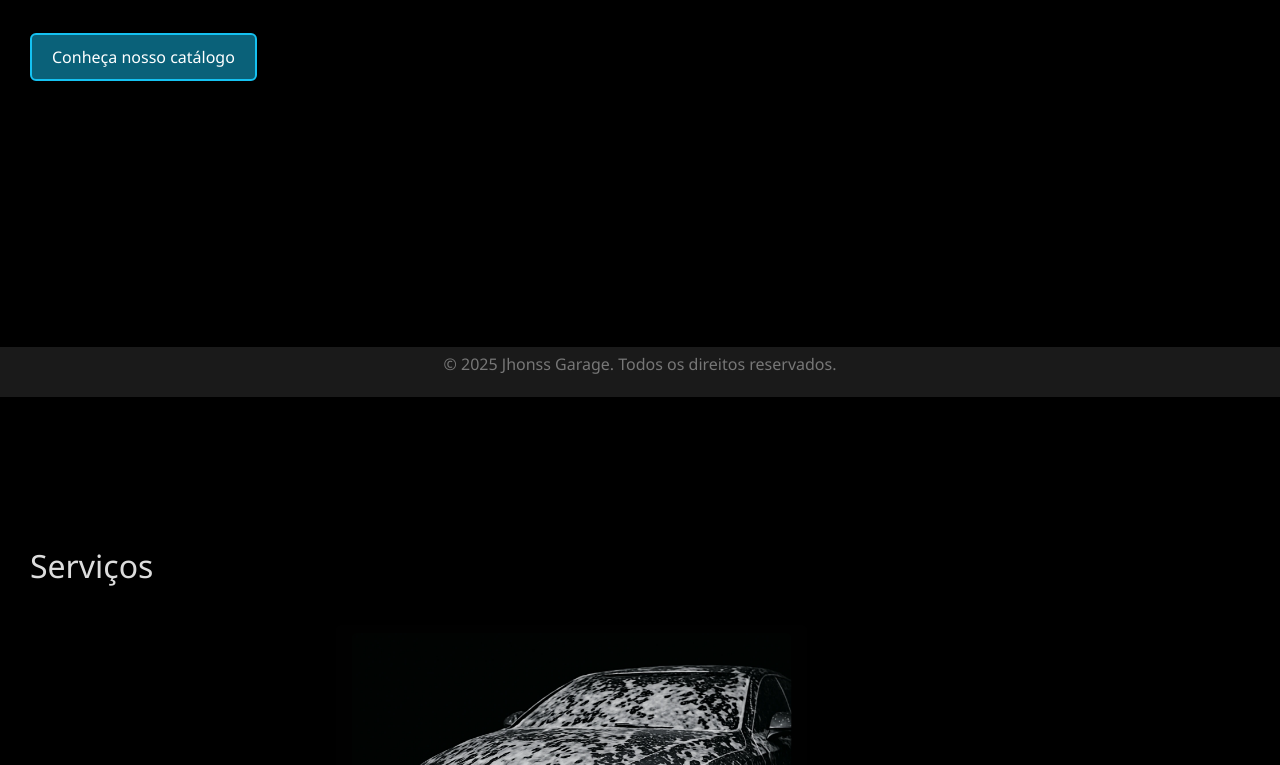
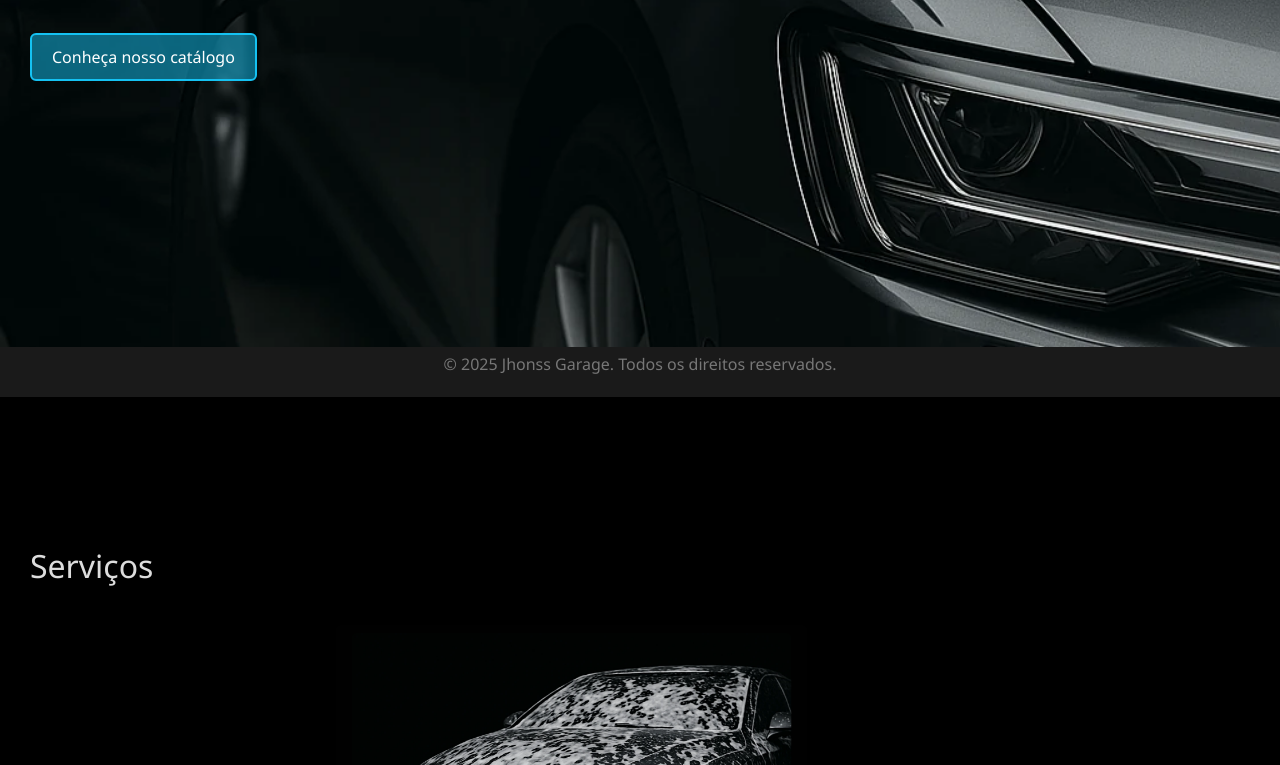
Before and after one commit to JhonssGarage/web, a plain HTML site: page index.html in a window 1280 px wide. Shown: the part 403-1168 px from the top of the page. Drawn offline with nearby package versions, Linux system fonts and the light colour scheme.

Commit message:
fix: Corrige backgoud

```diff
--- a/styles.css
+++ b/styles.css
@@ -47,7 +47,7 @@ nav a:hover {
 }
 
 .hero {
-    background: url('./imgs/image.png') no-repeat center/cover;
+    background: url('./imgs/image.webp') no-repeat center/cover;
     height: 400px;
     display: flex;
     align-items: center;
```
